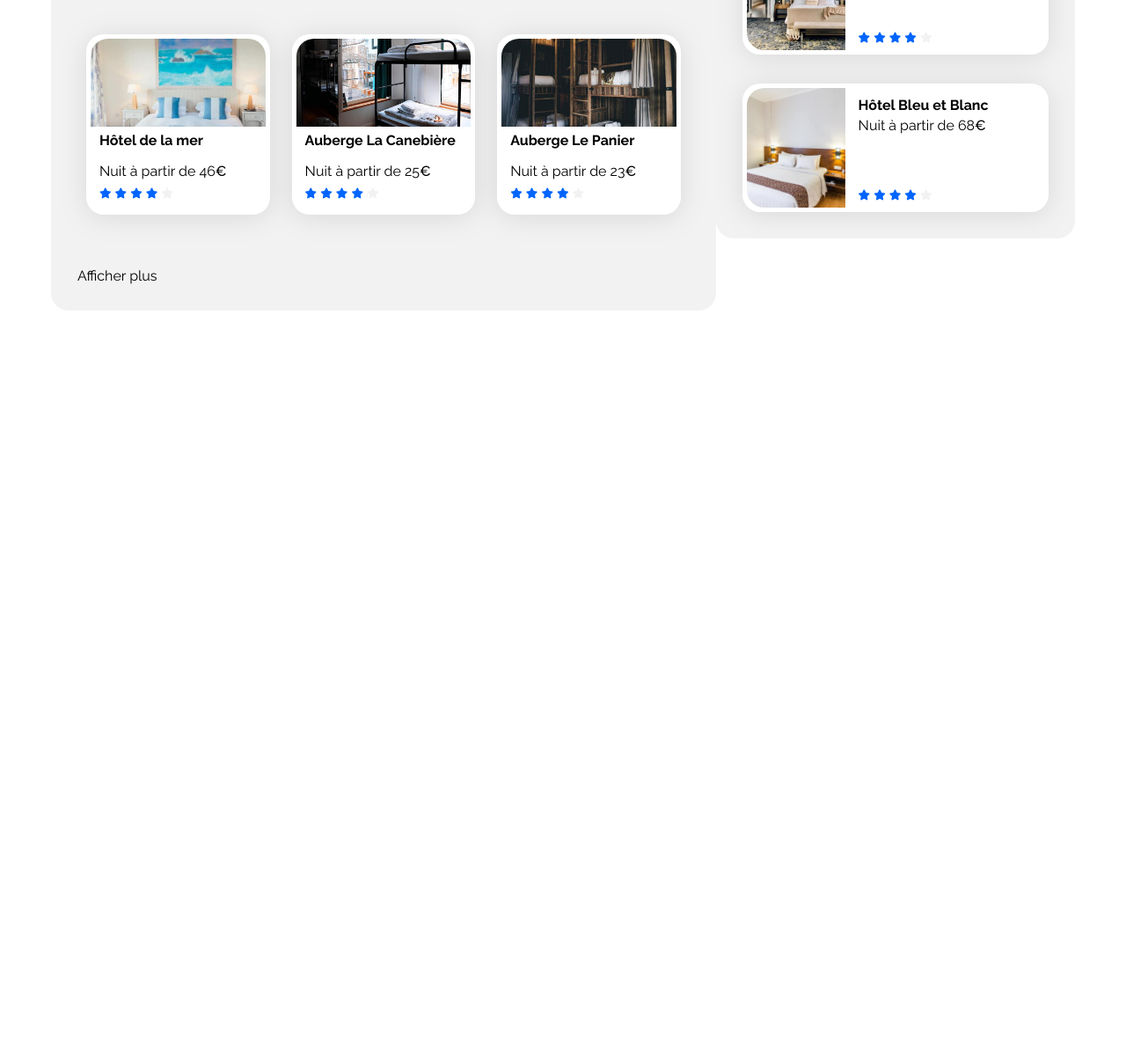
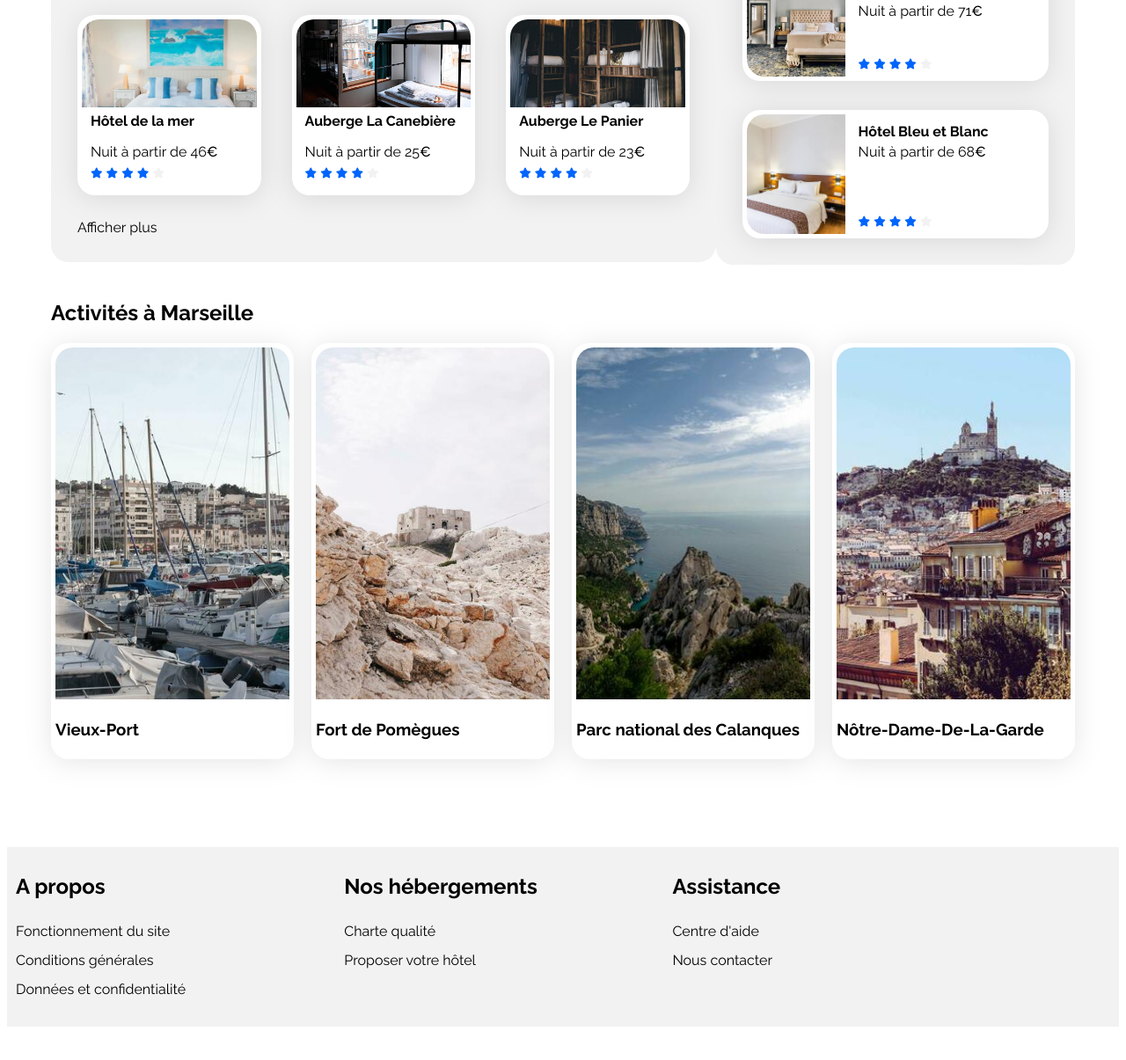
Before and after one commit to DorianSeb/Booki, a plain HTML site: page index.html in a window 1280 px wide. Shown: the part 709-1914 px from the top of the page at 88% size. Before the commit the page ends 1070 px from the top, so only its background shows below. Drawn offline with Linux system fonts and the light colour scheme.

Commit message:
Code Desktop terminé

```diff
--- a/css/style.css
+++ b/css/style.css
@@ -7,6 +7,10 @@
     --main-color: #0065FC;
     --main-bg-color: #F2F2F2;
     --filter-bg-color: #DEEBFF;
+}
+
+body {
+    max-width: 1440px; /* Largeur max */
 }
 
 .fa-solid {
@@ -82,12 +86,10 @@ label {
     min-width: 50px;
     /* Obligé de mettre une valeur min, sinon c'est tout petit. Mais je crains pour le côté responsive */
     height: 100%;
-    border: 1px solid #ffffff;
     border-radius: 15px 0 0 15px;
     display: flex;
     align-items: center;
     justify-content: center;
-
 }
 
 /***** couleur logo *****/
@@ -229,6 +231,7 @@ form button {
 .hebergements-and-populaires {
     display: flex;
     justify-content: space-between;
+    padding-top: 30px;
 }
 
 .hebergements-and-populaires section {
@@ -256,8 +259,9 @@ form button {
 /*je ne comprends pas la difference entre cards et a*/
 .hebergements-cards a {
     width: 30%;
-    margin-bottom: 50px;
-    padding: 10px;
+    margin-bottom: 27.5px; /**La hauteur a une difference de 0,5***/
+    padding: 0px;
+
 }
 
 .hebergements-cards .card {
@@ -272,7 +276,6 @@ form button {
     min-height: 50px;
     max-height: 100px;
     border-radius: 20px 20px 0 0;
-    object-fit: cover;
 }
 
 .hebergements .card-content {
@@ -299,6 +302,7 @@ form button {
 .populaires-cards .card {
     display: flex;
     margin-top: 33px;
+    justify-content: space-between;
 }
 
 .populaires-cards img {
@@ -329,10 +333,54 @@ form button {
 .populaires-cards .card-rating {
     margin-bottom: 5px;
 }
+ /******************** ACTIVITES ******************/
 
+ .activites {
+    margin-top: 40px
+}
 
+.activites-cards {
+    display: grid; /* Création d'une grille pour les card */
+    grid-template-columns: repeat(4, minmax(250px, 1fr)); /* Colonnes adaptatives */
+    gap: 20px; /* Espace uniforme entre les cartes */
+    margin: 0 auto; /* Centre le contenu */
+}
 
+.card {
+    overflow: hidden;
+}
 
+.activites img {
+    width: 100%;
+    min-height: 400px;
+    max-height: 400px;
+    border-radius: 20px 20px 0 0;
+}
+
+/* Effet au survol */
+.card:hover {
+    transform: scale(1.05); /* Légère augmentation de taille */
+}
+footer {
+    background-color: var(--main-bg-color);
+    margin: 100px -50px;
+    padding: 10px;
+    display: flex;
+}
+
+footer .column {
+    width: 30%;
+}
+
+footer .column ul {
+    padding: 0px;
+    list-style-type: none;
+}
+footer .column ul li a {
+    color: black;
+    text-decoration: none;
+    line-height: 33px;
+}
 /* Le code ci-dessous correspond à la version responsive uniquement */
 
 /****** Media queries ***********/
--- a/index.html
+++ b/index.html
@@ -284,9 +284,85 @@
                     </div>
                 </section>
             </div>
+
+            <section class="activites">
+                <h2>Activités à Marseille</h2>
+                <div class="activites-cards">
+                    <a href="#">
+                        <article class="card">
+                            <img src="./images/activites/reno-laithienne.jpg" alt="image du Vieux-Port de Marseille">
+                            <h3>Vieux-Port</h3>
+                        </article>
+                    </a>
+                    <a href="#">
+                        <article class="card">
+                            <img src="./images/activites/paul-hermann.jpg" alt="image du Fort de Pomègue">
+                            <h3>Fort de Pomègues</h3>
+                        </article>
+                    </a>
+                    <a href="#">
+                        <article class="card">
+                            <img src="./images/activites/kilyan-sockalingum.jpg" alt="image du Parc national des Calanques">
+                            <h3>Parc national des Calanques</h3>
+                        </article>
+                    </a>
+                    <a href="#">
+                        <article class="card">
+                            <img src="./images/activites/florian-wehde.jpg" alt="image de Nôtre-Dame-De-La-Garde">
+                            <h3>Nôtre-Dame-De-La-Garde</h3>
+                        </article>
+                    </a>
+                </div>
+            </section>
         </main>
-        <footer></footer>
+        <footer>
+            <div class="column">
+                <h2>A propos</h2>
+                <ul>
+                    <li>
+                        <a href="#">Fonctionnement du site</a>
+                    </li>
+                    <li>
+                        <a href="#">Conditions générales</a>
+                    </li>
+                    <li>
+                        <a href="#">Données et confidentialité</a>
+                    </li>
+                </ul>
+            </div>
+            <div class="column">
+                <h2>Nos hébergements</h2>
+                <ul>
+                    <li>
+                        <a href="#">Charte qualité</a>
+                    </li>
+                    <li>
+                        <a href="#">Proposer votre hôtel</a>
+                    </li>
+                </ul>
+            </div>
+            <div class="column">
+                <h2>Assistance</h2>
+                <ul>
+                    <li>
+                        <a href="#">Centre d'aide</a>
+                    </li>
+                    <li>
+                        <a href="#">Nous contacter</a>
+                    </li>
+                </ul>
+            </div>
+        </footer>
     </div>
+
+
+
+
+
 </body>
 
+
+
+
+
 </html>
```
Also changed, not shown: 1 other file.
